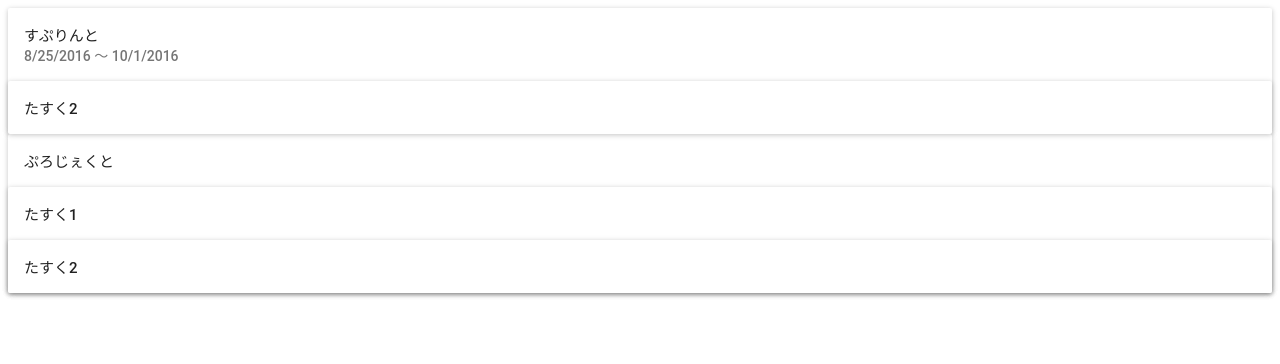
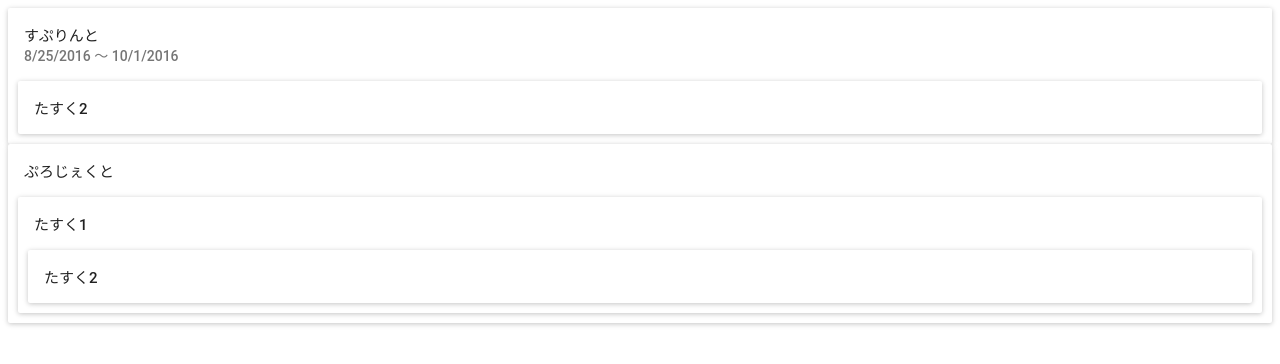
Before and after one commit to youxkei/selgunak, a React app: page / in a window 1280 px wide. Shown: the top 364 px of the page. Built offline with nearby package versions, Linux system fonts and the light colour scheme.

Commit message:
Apply styles temporarily

```diff
--- a/src/component/project.tsx
+++ b/src/component/project.tsx
@@ -14,9 +14,13 @@ export function Project({ title, taskPropsList }: ProjectProps)  {
     return (
         <Card>
             <CardHeader title={title} />
-            <CardMedia>
-                { taskPropsList.map(taskProps => <Task key={taskProps.id} {...taskProps} />) }
-            </CardMedia>
+            {
+                taskPropsList.length === 0 ? null : (
+                    <CardMedia style={{ padding: '0px 10px 10px', boxSizing: 'border-box' }}>
+                        { taskPropsList.map(taskProps => <Task key={taskProps.id} {...taskProps} />) }
+                    </CardMedia>
+                )
+            }
         </Card>
     );
 }
--- a/src/component/sprint.tsx
+++ b/src/component/sprint.tsx
@@ -19,9 +19,13 @@ export function Sprint({ title, begin, end, taskInSprintPropsList }: SprintProps
                 title={title}
                 subtitle={`${begin.toLocaleDateString()} 〜 ${end.toLocaleDateString()}`}
             />
-            <CardMedia>
-                { taskInSprintPropsList.map(taskInSprintProps => <TaskInSprint key={taskInSprintProps.id} {...taskInSprintProps} />) }
-            </CardMedia>
+            {
+                taskInSprintPropsList.length === 0 ? null : (
+                    <CardMedia style={{ padding: '0px 10px 10px', boxSizing: 'border-box' }}>
+                        { taskInSprintPropsList.map(taskInSprintProps => <TaskInSprint key={taskInSprintProps.id} {...taskInSprintProps} />) }
+                    </CardMedia>
+                )
+            }
         </Card>
     );
 }
--- a/src/component/task.tsx
+++ b/src/component/task.tsx
@@ -13,9 +13,13 @@ export function Task({ title, estimation, childrenTaskPropsList }: TaskProps): R
     return (
         <Card>
             <CardHeader title={title} />
-            <CardMedia>
-                { childrenTaskPropsList.map(taskProps => <Task key={taskProps.id} {...taskProps} />) }
-            </CardMedia>
+            {
+                childrenTaskPropsList.length === 0 ? null : (
+                    <CardMedia style={{ padding: '0px 10px 10px', boxSizing: 'border-box' }}>
+                        { childrenTaskPropsList.map(taskProps => <Task key={taskProps.id} {...taskProps} />) }
+                    </CardMedia>
+                )
+            }
         </Card>
     );
 }
```
